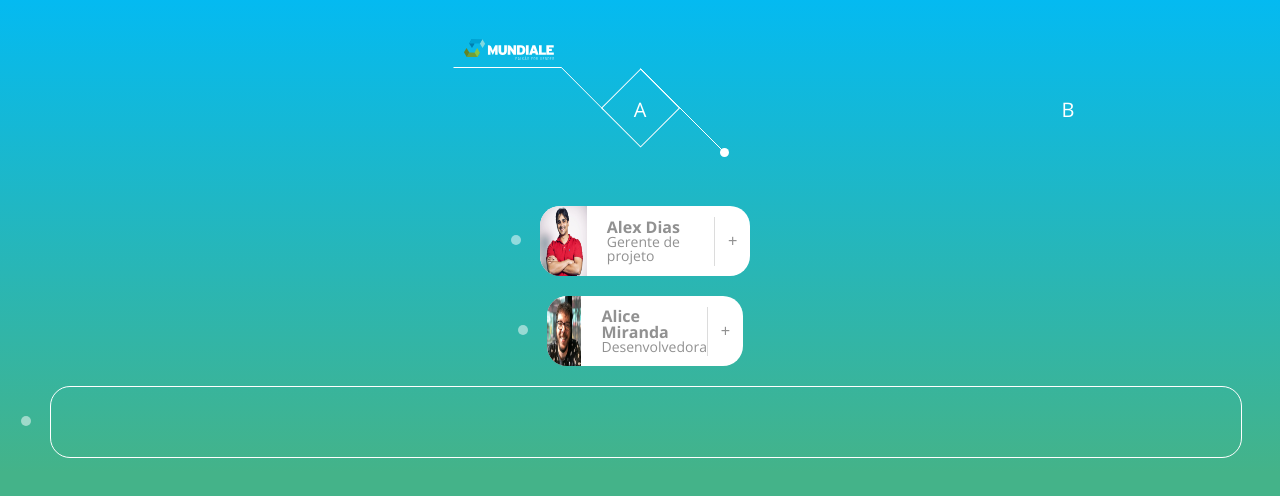
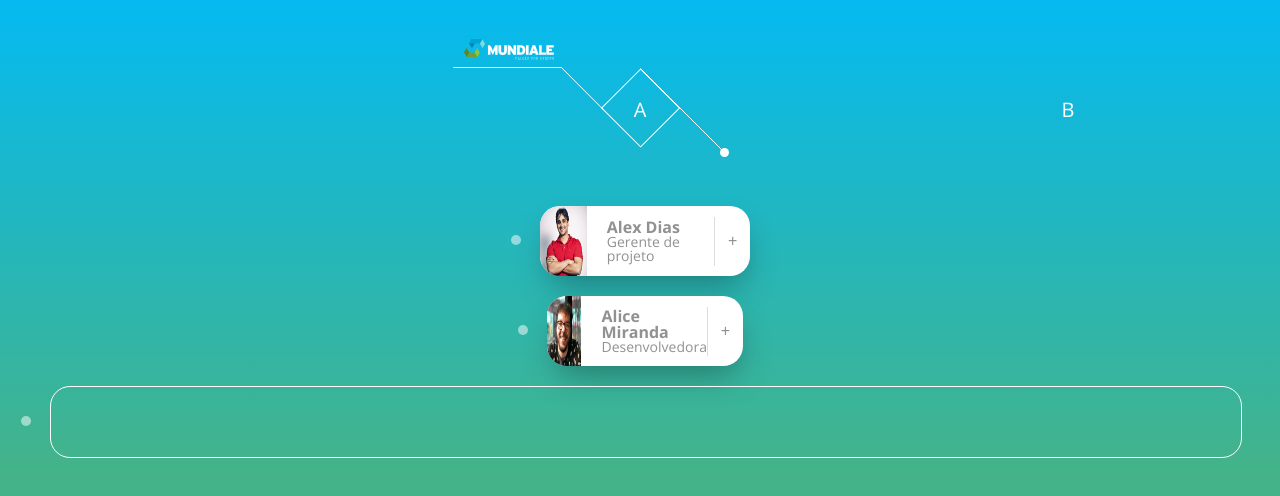
Before and after one commit to fabiosandias/react-slide, a React (Create React App) app: page / in a window 1280 px wide. Shown: the top 496 px of the page. Built offline with nearby package versions, Linux system fonts and the light colour scheme.

Commit message:
Melhoria no css, border shadow nos card

```diff
--- a/src/components/list-profile/ListProfile.jsx
+++ b/src/components/list-profile/ListProfile.jsx
@@ -25,7 +25,6 @@ export default props => {
             showSlide();
             setUsers(filterByLetter(letter));
         }
-
     }, [letter]);
 
     return (
@@ -34,7 +33,7 @@ export default props => {
                 <ul className="list-profile__ul">
                     {users.map(user =>
                         <li key={user.id} className="list-profile__li">
-                            <div className="list-profile__li-box">
+                            <div className="list-profile__li-box list-profile__shadow">
                             <span className="list-profile__li--photo">
                                 <img src={`../../images/${user.image}`} alt=""/>
                             </span>
--- a/src/components/list-profile/ListProfile.scss
+++ b/src/components/list-profile/ListProfile.scss
@@ -98,4 +98,9 @@
     height: 70px;
     width: calc(100% - 50px);
   }
+
+  .list-profile__shadow {
+    box-shadow: 2px 16px 33px -9px rgba(0,0,0,0.34);
+
+  }
 }
```
